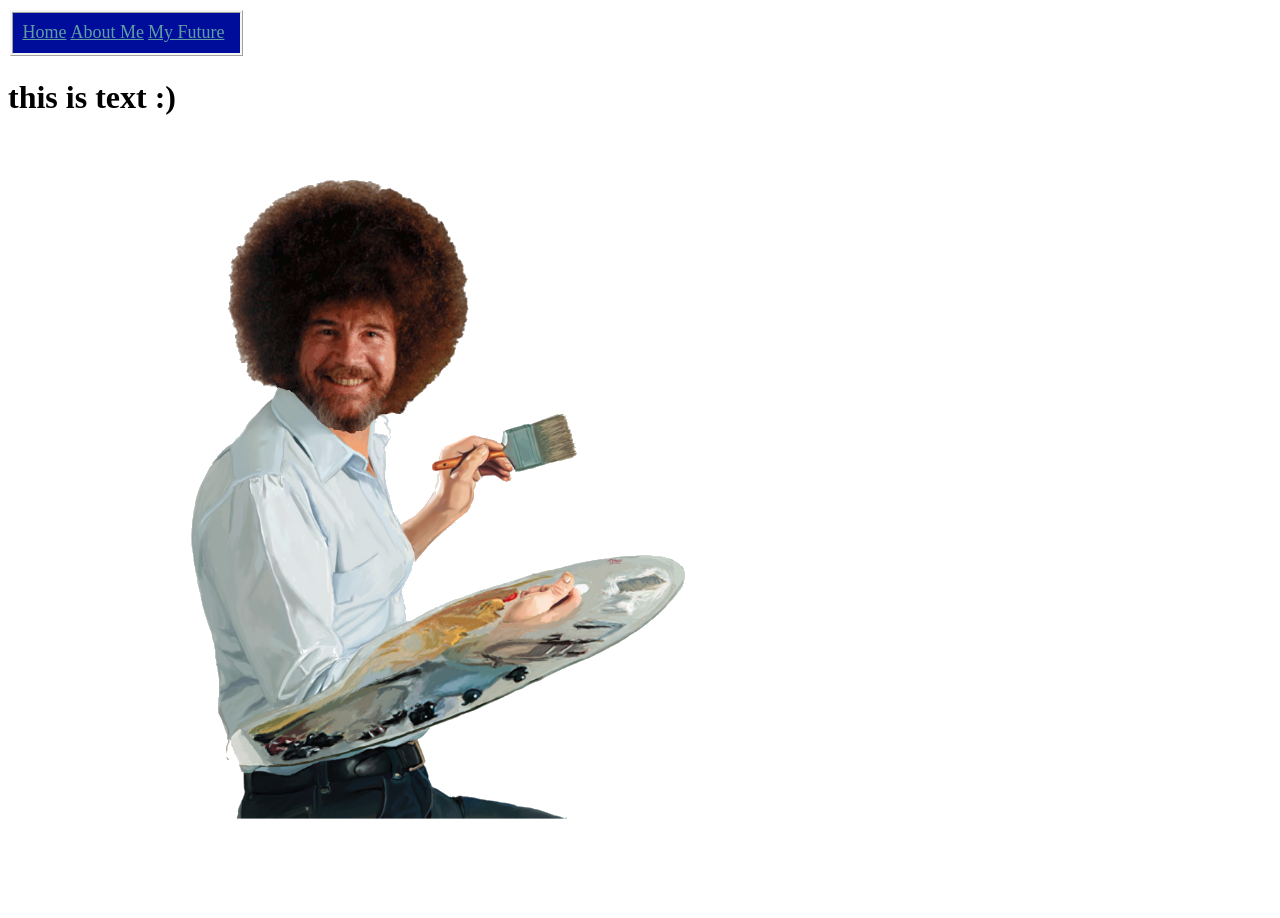
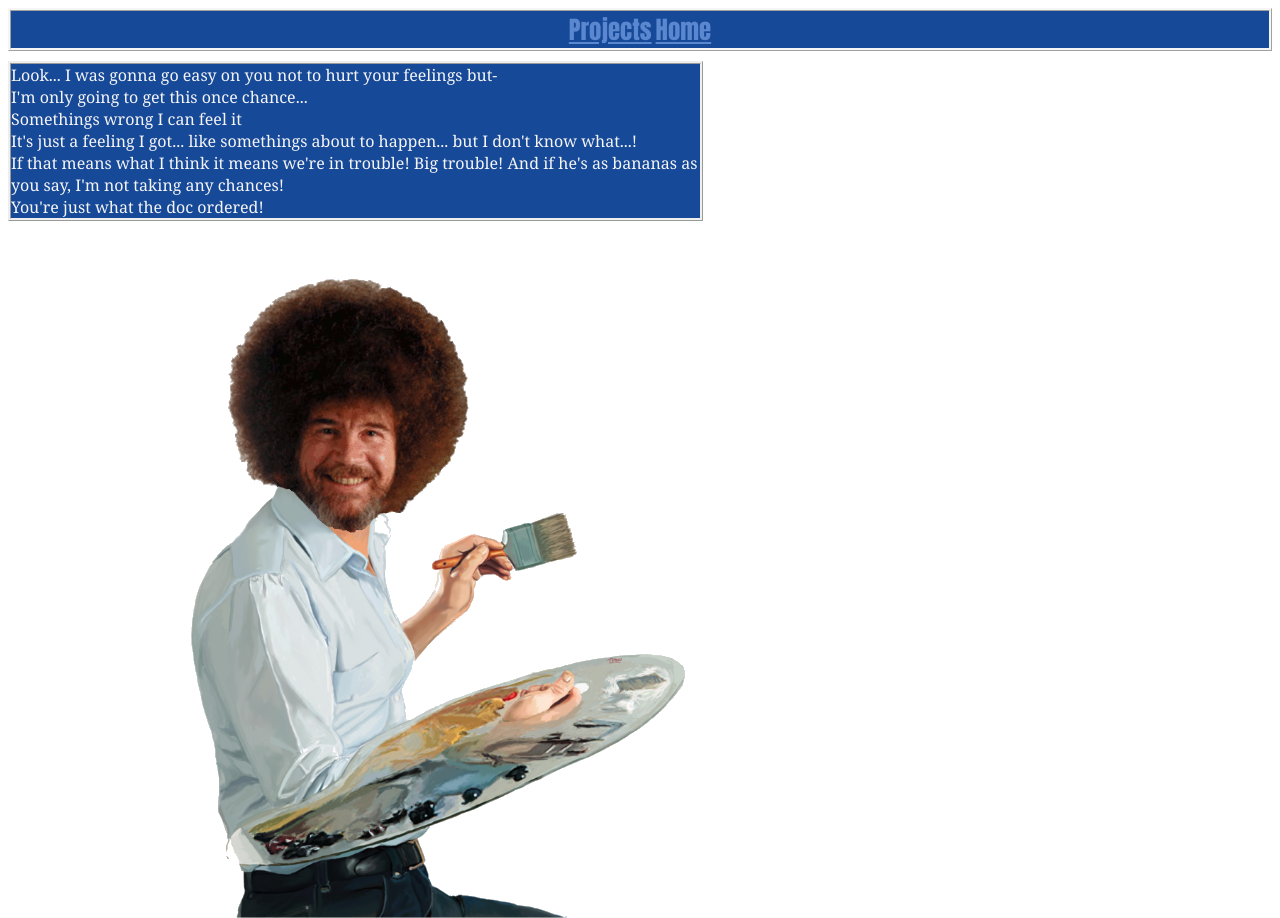
Before and after one commit to AceuptheSleeve/WebApp, a plain HTML site: page about.html in a window 1280 px wide. Before the commit the page ends 868 px from the top, so only its background shows below. Drawn offline with Linux system fonts and the light colour scheme.

Commit message:
A lot got changed

```diff
--- a/about.html
+++ b/about.html
@@ -4,17 +4,23 @@
         <link rel="stylesheet" type="text/css" href="scripts/style.css"/>
     </head>
     <body>
-        <table>
-        <tr id = "header">
-        <td><a href = "index.html">Home</a></td>
-        <td><a href = "about.html">About Me</a></td>
-        <td><a href = "ambitions.html">My Future</a></td>
-        </tr>
-        </table>
-        <h1>this is text :)</h1>
+        <div class = "header">
+            <a href = "projects.html">Projects</a>         <a href = "index.html">Home    </a>
+        </div>
 
-
-
+        <p class= "textblock">
+        Look... I was gonna go easy on you not to hurt your feelings but-
+        <br>
+        I'm only going to get this once chance...
+        <br>
+        Somethings wrong I can feel it
+        <br>
+        It's just a feeling I got... like somethings about to happen... but I don't know what...!
+        <br>
+        If that means what I think it means we're in trouble! Big trouble! And if he's as bananas as you say, I'm not taking any chances!
+        <br>
+        You're just what the doc ordered!
+        </p>
         <img src="images/Bob_Ross.png"></img>
     </body>
 </html>
--- a/scripts/style.css
+++ b/scripts/style.css
@@ -1,27 +1,35 @@
 a {
-    color: cadetblue;
+    color: #5b87cf;
+    font-size: 155%;
+    font-style: bold;
+    font-family:Impact, Haettenschweiler, 'Arial Narrow Bold', sans-serif
 }
 
 a:hover {
     color: skyblue;
 }
 
-#header{
+.header {
     z-index:1;
-    width:100%;
-    background-color: #000d9b;
+    background-color: #174999;
     color:whitesmoke;
     border:ridge;
     flex-direction:row;
     flex-wrap:wrap;
-    font-size:large;
     display:block;
     position:relative;
-    height:25%;
-    padding:3%;
     border-color: whitesmoke;
+    text-align: center;
 }
 
-.stretch{
-    width:100%;
+.textblock {
+    background-color: #174999;
+    color:whitesmoke;
+    border:ridge;
+    flex-direction:row;
+    flex-wrap:wrap;
+    text-align: left;
+    margin-right: 45%;
+    margin-top: 10px;
+    font-family:Georgia, 'Times New Roman', Times, serif
 }
--- a/style.css
+++ /dev/null
@@ -1,27 +0,0 @@
-a {
-    color: cadetblue;
-}
-
-a:hover {
-    color: skyblue;
-}
-
-#header{
-    z-index:1;
-    width:100%;
-    background-color: #000d9b;
-    color:whitesmoke;
-    border:ridge;
-    flex-direction:row;
-    flex-wrap:wrap;
-    font-size:large;
-    display:block;
-    position:relative;
-    height:25%;
-    padding:3%;
-    border-color: whitesmoke;
-}
-
-.stretch{
-    width:100%;
-}
```
Also changed, not shown: index.html (+17 -7 lines), projects.html (added, +27 -0 lines), Bob_Ross.png (deleted), 1 other file.
